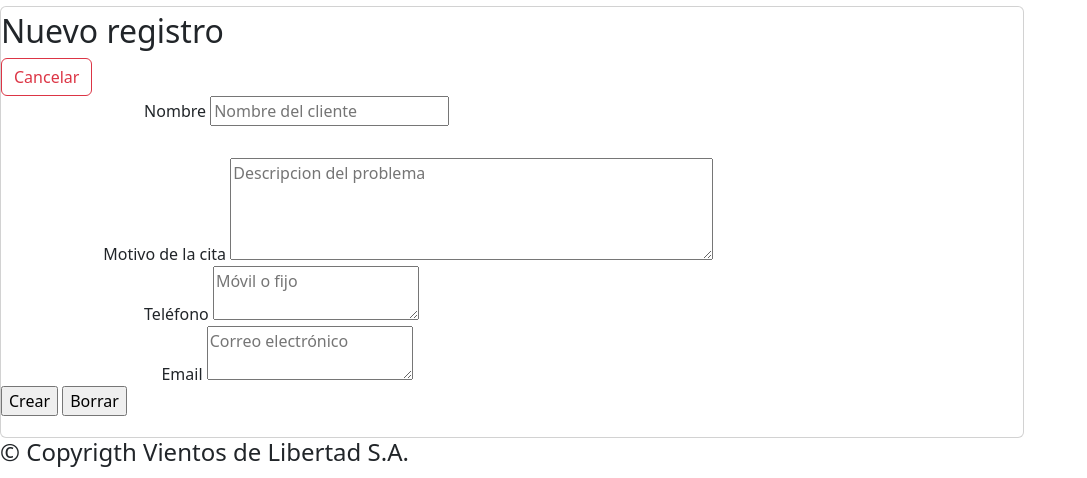
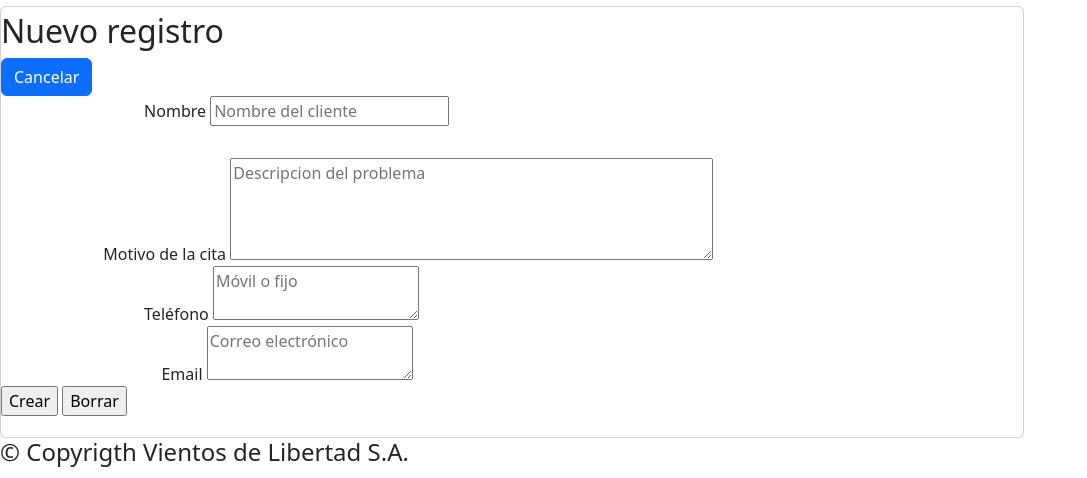
Before and after one commit to raquel2002x/vientosDeLibertad, a PHP site: page /?action=create in a window 1280 px wide. Shown: the part 50-528 px from the top of the page, without its empty margins (0-1087 px from the left). Run offline with PHP 8.4, Linux system fonts and the light colour scheme; some libraries are stand-ins or nearby versions.

Commit message:
modifiqued buttoms

```diff
--- a/src/Views/createClient.php
+++ b/src/Views/createClient.php
@@ -11,7 +11,7 @@ require_once("Components/header.php");
 
     <h2 class="textCenter" style="marginBottom: 3rem; margin-top: 1rem;">Nuevo registro</h2>
 
-    <a href="./index.php"><button type="button" id="button-cancel" class="btn btn-outline-danger button-cancel">Cancelar</button></a>
+    <a href="./index.php"><button type="button" class="btn btn-primary">Cancelar</button></a>
 
         <form class="justifyContentCenter " action='?action=store' method="post">
             <div class="inputGroup" style=" margin-bottom: 2rem; width: 90%; margin-left: 14%;">
--- a/src/Views/editClient.php
+++ b/src/Views/editClient.php
@@ -7,9 +7,8 @@ require_once("Components/header.php");
         <main class="card" style="width: 80%; height:27rem; display:flex; justify-content:center; ">
 
         <h2 class="text-center" style="margin-Bottom: 3rem; margin-top: 1rem;">Edit appointment</h2>
-        <a href="./index.php"><button type="button" id="button-cancel" class="btn btn-outline-danger button-cancel">Cancelar</button></a>
-
-        <form class="justify-content-center " action='?action=update&id=<?php echo $data["client"]->getId() ?>' method="post">
+        <a href="./index.php"><button type="button" id="button-cancel" class="btn btn-primary">Cancelar</button></a>
+            <form class="justify-content-center " action='?action=update&id=<?php echo $data["client"]->getId() ?>' method="post">
             <div class="input-group" style=" margin-bottom: 2rem; width: 90%; margin-left: 5%;">
                 <span class="input-group-text">Nombre</span>
 
```
